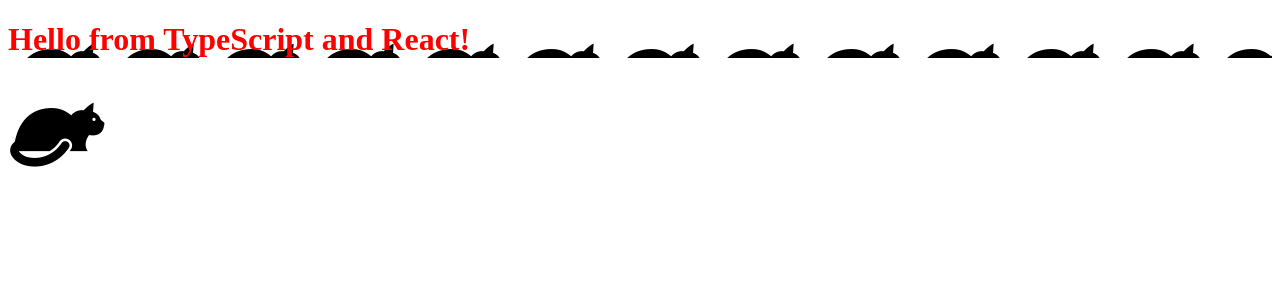
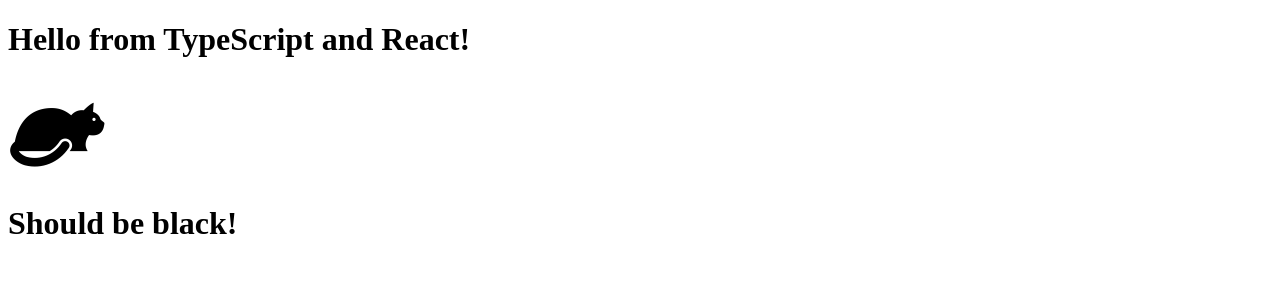
Before and after one commit to gabyvs/react-ts-closet, a React app: page / in a window 1280 px wide. Shown: the top 300 px of the page. Built offline with nearby package versions, Linux system fonts and the light colour scheme.

Commit message:
Ready to start.

```diff
--- a/src/components/Hello.tsx
+++ b/src/components/Hello.tsx
@@ -1,12 +1,15 @@
 import * as React from "react";
-import './hello.css';
+import {Test} from "./Test";
 const logo = require('./icon.png');
 
 export interface HelloProps { compiler: string; framework: string; }
 
-export const Hello = (props: HelloProps) => (
-    <div>
-        <h1 className="hello">Hello from {props.compiler} and {props.framework}!</h1>
-        <img src={String(logo)}/>
-    </div>
-);
+export const Hello = (props: HelloProps) => {
+    return (
+        <div className="hello">
+            <h1>Hello from {props.compiler} and {props.framework}!</h1>
+            <img src={String(logo)}/>
+            <Test />
+        </div>
+    );
+};
--- /dev/null
+++ b/src/components/Test.tsx
@@ -0,0 +1,3 @@
+import * as React from 'react';
+
+export const Test = () => <div className="test"><h1>Should be black!</h1></div>;
```
